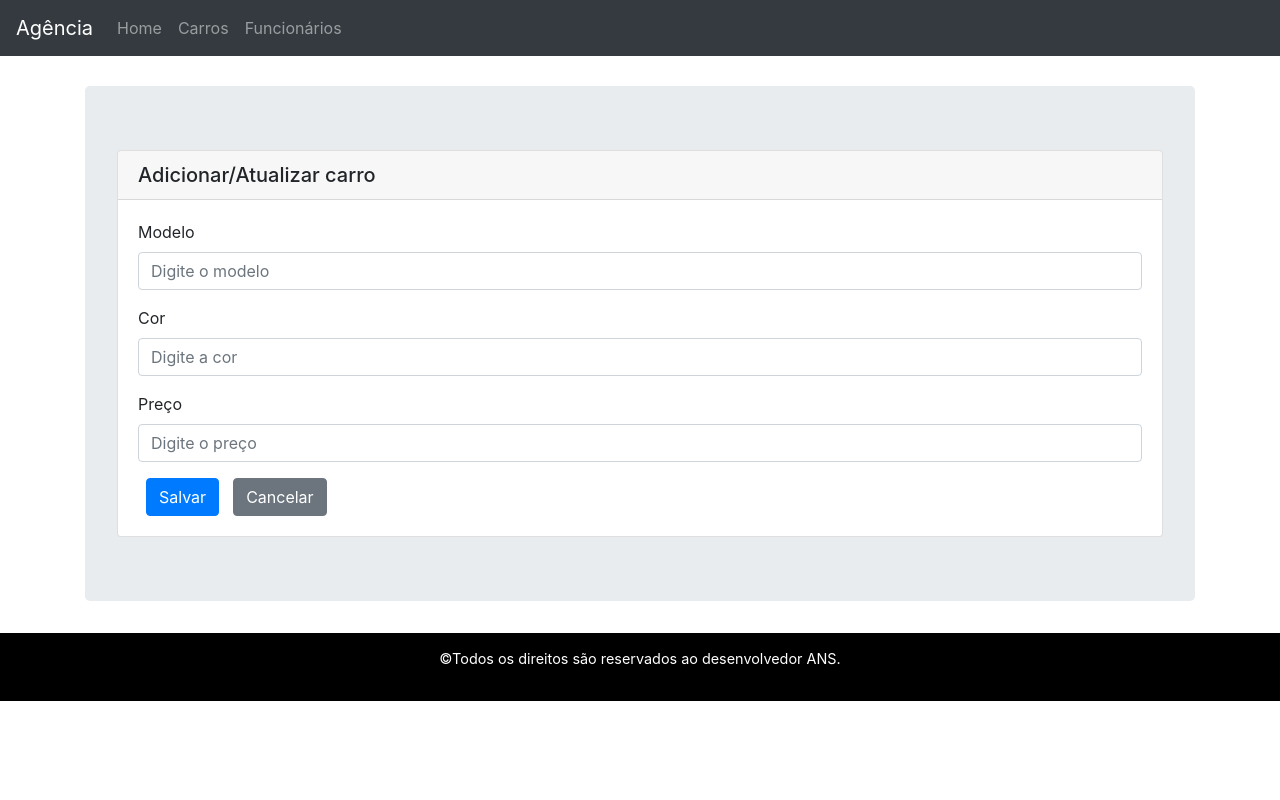
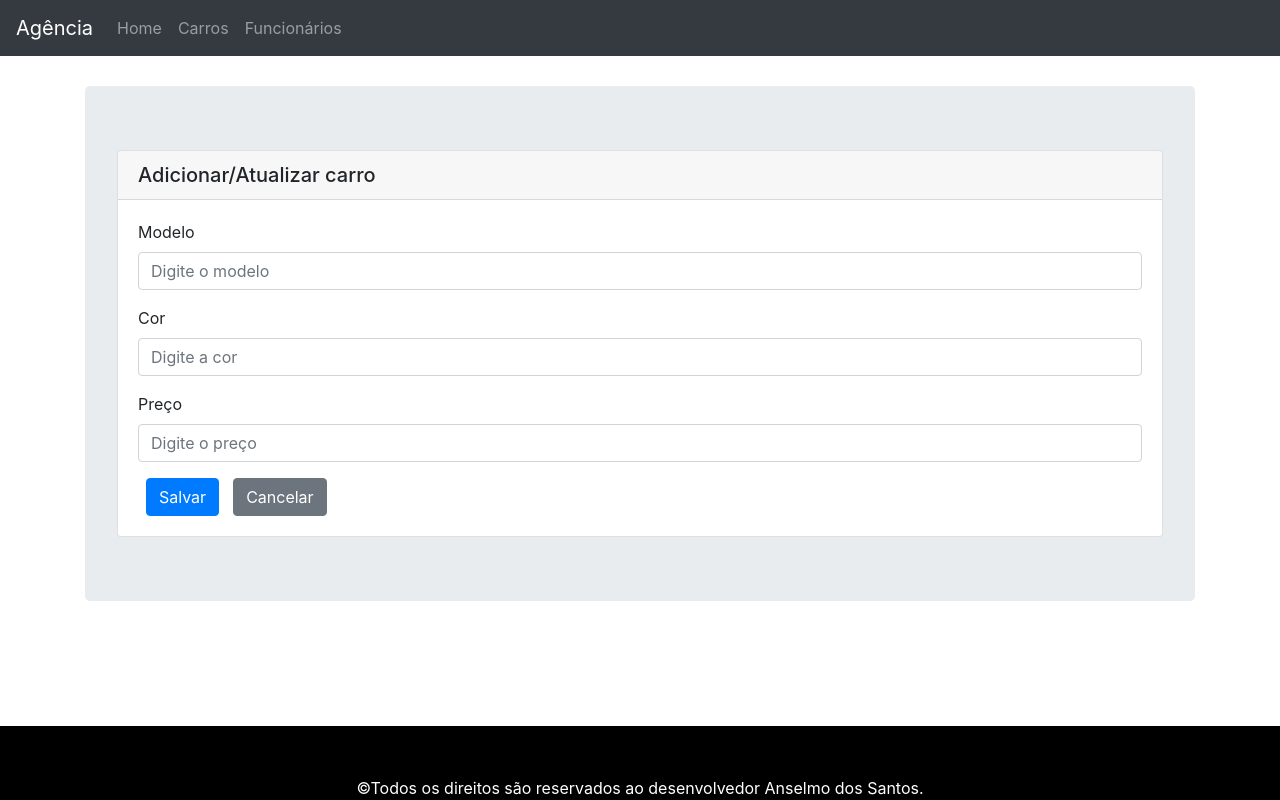
Before and after one commit to Anselmo17/agencia-carro-frontend-angular6, an Angular app: page /cars/cadastrar in a window 1280 px wide. Built offline with nearby package versions, Linux system fonts and the light colour scheme; data requests are answered from the project's data file.

Commit message:
Adicionando correçao ao carregar lista de funcionarios

```diff
--- a/src/app/app.component.css
+++ b/src/app/app.component.css
@@ -1,5 +1,7 @@
 .container {
+  position: relative;
   margin-top: 30px;
+  height: 80vh;
 }
 
 .add-car {
@@ -23,13 +25,18 @@
 }
 
 footer {
+  position: fixed;
+  width: 100%;
+  height: 100vh;
   padding: 15px;
+  padding-top: calc(100px - 70px);
   background-color: black;
   color: white;
   margin-bottom: 0px;
 }
 
 footer p {
+  padding: 20px;
   text-align: center;
-  font-size: .9rem;
+  font-size: 1rem;
 }
--- a/src/app/app.component.html
+++ b/src/app/app.component.html
@@ -25,5 +25,5 @@
 </div>
 
 <footer>
-  <p>©Todos os direitos são reservados ao desenvolvedor ANS.</p>
+  <p>©Todos os direitos são reservados ao desenvolvedor Anselmo dos Santos.</p>
 </footer>
--- a/src/app/app.module.ts
+++ b/src/app/app.module.ts
@@ -14,7 +14,7 @@ import { FormsModule } from '@angular/forms';
 
 
 // components
-import { LoadingComponent } from './shared/loading/loading.component';
+import { LoadingComponent } from './shared/componentes/loading/loading.component';
 import { AppComponent } from './app.component';
 import { HomeComponent } from './components/home/home.component';
 import { ButtonsModule } from 'ngx-bootstrap/buttons';
--- a/src/app/components/funcionarios/funcionario-details/funcionario-details.component.ts
+++ b/src/app/components/funcionarios/funcionario-details/funcionario-details.component.ts
@@ -47,7 +47,6 @@ export class FuncionarioDetailsComponent implements OnInit {
 
  // busca o dados e devolve na tela
  this.inscricaoId = this.routerParams.params.subscribe((params: any) => {
-
   this.isLoanding = true;
   this.id = params['id'];
   this.editavel = params['editar'] === "true" ? true : false;
--- a/src/app/components/funcionarios/funcionarios.component.ts
+++ b/src/app/components/funcionarios/funcionarios.component.ts
@@ -31,14 +31,14 @@ export class FuncionariosComponent implements OnInit {
   inscricaoId: Subscription;
   mensagem: string;
   isLoanding: boolean = false;
-  showMessage: string  = '';
+  showMessage: string = '';
 
-  constructor(private funcionarioService: FuncionarioService , private routerParams: ActivatedRoute) { }
+  constructor(private funcionarioService: FuncionarioService, private routerParams: ActivatedRoute) { }
 
   ngOnInit() {
     this.getFuncionarios();
 
-    this.inscricaoId = this.routerParams.params.subscribe((params:any)=>{
+    this.inscricaoId = this.routerParams.params.subscribe((params: any) => {
       this.id = params["id"];
     });
   }
@@ -51,15 +51,19 @@ ngOnDestroy() {
   // lista Funcionarios
   getFuncionarios() {
     this.isLoanding = true;
-    this.funcionarioService.getAllProfiles().subscribe((funcionarios: Funcionario[]) => {
+    this.funcionarioService.getAllProfiles().subscribe(
+      listaFuncionarios => {
         this.isLoanding = false;
-        this.funcionarios = funcionarios;
+        this.funcionarios = listaFuncionarios;
+      },
+      error => {
+        this.isLoanding = false;
+        console.log(error);
       });
   }
 
   // Cadastra Funcionario
   saveFuncionario(form: NgForm) {
-
     // defini se um carro será criado ou atualizado
     if (this.funcionario.id !== undefined) {
       this.funcionarioService.updateFuncionario(this.funcionario).subscribe(() => {
--- a/src/app/components/funcionarios/funcionarios.module.ts
+++ b/src/app/components/funcionarios/funcionarios.module.ts
@@ -9,7 +9,7 @@ import { FuncionariosRoutingModule } from './funcionarios.routing.module';
 import { FuncionariosComponent } from '../funcionarios/funcionarios.component';
 import {FuncionarioFormComponent} from './funcionario-form/funcionario-form.component';
 import {FuncionarioDetailsComponent } from './funcionario-details/funcionario-details.component';
-import { LoadingComponent } from '../../shared/loading/loading.component';
+import { LoadingComponent } from '../../shared/componentes/loading/loading.component';
 
 // services
 import { FuncionarioService } from '../../services/funcionario.service';
--- a/src/assets/data/db.json
+++ b/src/assets/data/db.json
@@ -37,7 +37,7 @@
       "funcao": "Desenvolvedor",
       "salary": 4500,
       "id": 4,
-      "birthday": "12/03/1986"
+      "birthday": "2000-05-29"
     },
     {
       "birthday": "1990-03-20",
```
Also changed, not shown: src/app/shared/componentes/loading/loading.component.css (renamed from src/app/shared/loading/loading.component.css), src/app/shared/componentes/loading/loading.component.html (renamed from src/app/shared/loading/loading.component.html), src/app/shared/componentes/loading/loading.component.ts (renamed from src/app/shared/loading/loading.component.ts), 1 other file (tests, documents, lock files or other folders). Lines whose indentation alone changed are shown as unchanged.
